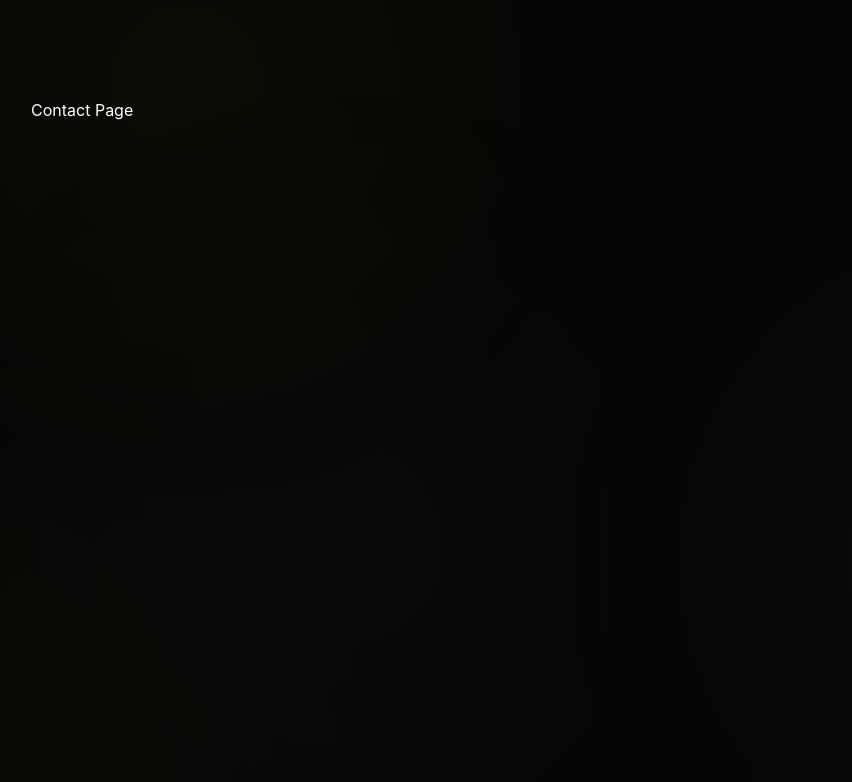
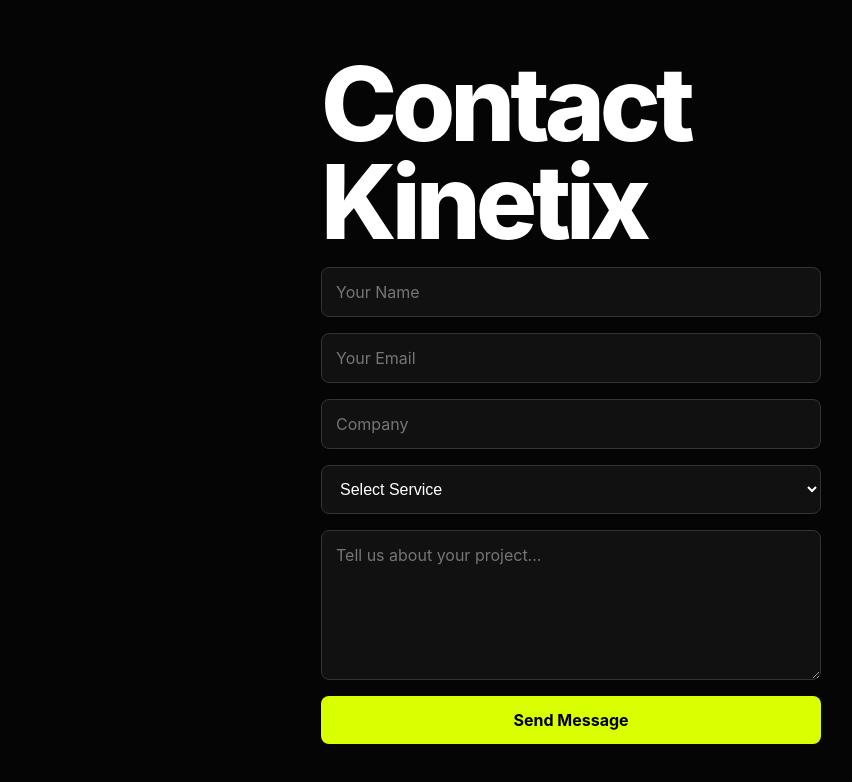
Before and after one commit to shubhamgawli7711-crypto/kinetix, a React (Vite) app: page /contact in a window 1280 px wide. Shown: the top 782 px of the page, without its empty margins (69-921 px from the left). Built offline with nearby package versions, Linux system fonts and the light colour scheme.

Commit message:
Add temporary contact form

```diff
--- a/src/pages/Contact.tsx
+++ b/src/pages/Contact.tsx
@@ -1,7 +1,137 @@
+import { useState } from "react";
+
+const ACCESS_KEY = import.meta.env.VITE_WEB3FORMS_ACCESS_KEY;
+
 export default function Contact() {
+  const [loading, setLoading] = useState(false);
+  const [message, setMessage] = useState("");
+
+  async function handleSubmit(e: React.FormEvent<HTMLFormElement>) {
+    e.preventDefault();
+
+    setLoading(true);
+    setMessage("");
+
+    const formData = new FormData(e.currentTarget);
+
+    formData.append("access_key", ACCESS_KEY);
+    formData.append("subject", "New Project Inquiry - Kinetix");
+
+    const res = await fetch("https://api.web3forms.com/submit", {
+      method: "POST",
+      body: formData,
+    });
+
+    const data = await res.json();
+
+    if (data.success) {
+      setMessage("✅ Message sent successfully!");
+      e.currentTarget.reset();
+    } else {
+      setMessage("❌ Failed to send message.");
+    }
+
+    setLoading(false);
+  }
+
   return (
-    <div style={{ color: "white", padding: "100px" }}>
-      Contact Page
+    <div
+      style={{
+        minHeight: "100vh",
+        background: "#050505",
+        color: "#fff",
+        display: "flex",
+        justifyContent: "center",
+        alignItems: "center",
+        padding: "40px",
+      }}
+    >
+      <form
+        onSubmit={handleSubmit}
+        style={{
+          width: "100%",
+          maxWidth: "500px",
+          display: "flex",
+          flexDirection: "column",
+          gap: "16px",
+        }}
+      >
+        <h1>Contact Kinetix</h1>
+
+        <input
+          name="name"
+          type="text"
+          placeholder="Your Name"
+          required
+          style={inputStyle}
+        />
+
+        <input
+          name="email"
+          type="email"
+          placeholder="Your Email"
+          required
+          style={inputStyle}
+        />
+
+        <input
+          name="company"
+          type="text"
+          placeholder="Company"
+          style={inputStyle}
+        />
+
+        <select
+          name="service"
+          required
+          style={inputStyle}
+          defaultValue=""
+        >
+          <option value="" disabled>
+            Select Service
+          </option>
+          <option>Video Editing</option>
+          <option>Website Development</option>
+          <option>Branding</option>
+          <option>Social Media Management</option>
+          <option>Other</option>
+        </select>
+
+        <textarea
+          name="message"
+          placeholder="Tell us about your project..."
+          required
+          rows={6}
+          style={inputStyle}
+        />
+
+        <button
+          type="submit"
+          disabled={loading}
+          style={{
+            background: "#D9FF00",
+            color: "#000",
+            border: "none",
+            padding: "14px",
+            fontWeight: 700,
+            cursor: "pointer",
+            borderRadius: "8px",
+          }}
+        >
+          {loading ? "Sending..." : "Send Message"}
+        </button>
+
+        {message && <p>{message}</p>}
+      </form>
     </div>
   );
 }
+
+const inputStyle: React.CSSProperties = {
+  background: "#111",
+  border: "1px solid #333",
+  color: "#fff",
+  padding: "14px",
+  borderRadius: "8px",
+  fontSize: "16px",
+};
```
